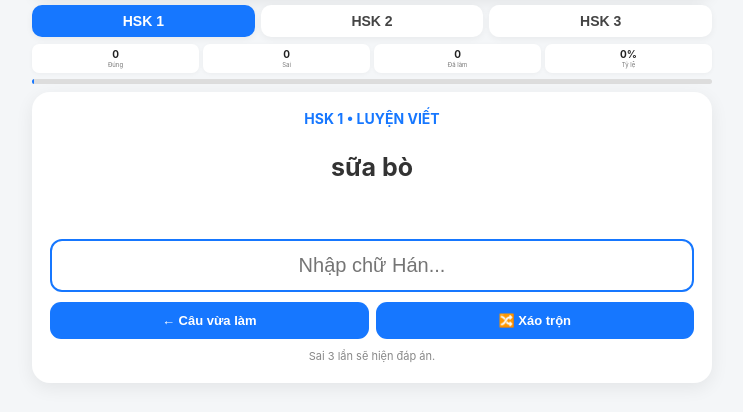
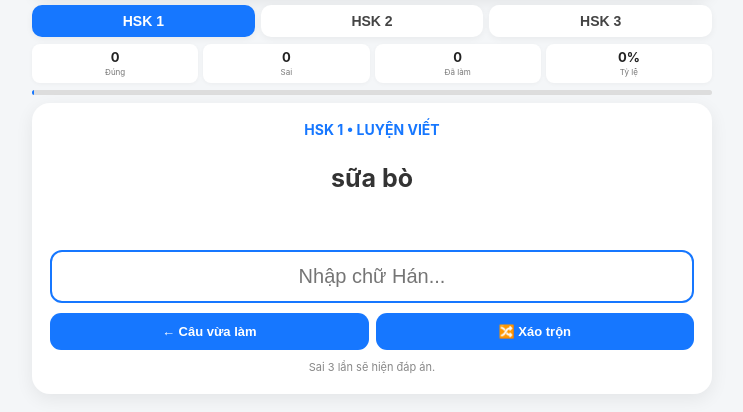
Before and after one commit to Leebac32/TIENG_TRUNG_LEEBACC, a plain HTML site: page index.html in a window 1280 px wide. Shown: the part 104-516 px from the top of the page, without its empty margins (268-1011 px from the left). Drawn offline with Linux system fonts and the light colour scheme.

Commit message:
Update index.html

```diff
--- a/index.html
+++ b/index.html
@@ -93,29 +93,29 @@ body {
 .stats {
     display: grid;
     grid-template-columns: repeat(4,1fr);
-    gap: 4px;
-    margin-bottom: 6px;
+    gap: 5px;
+    margin-bottom: 7px;
 }
 
 .stat {
     background: white;
-    border-radius: 7px;
-    padding: 4px 2px;
+    border-radius: 8px;
+    padding: 6px 3px;
     text-align: center;
     box-shadow: 0 1px 4px rgba(0,0,0,0.04);
 }
 
 .stat-number {
-    font-size: 10px;
-    line-height: 12px;
+    font-size: 13px;
+    line-height: 15px;
     font-weight: 700;
 }
 
 .stat-label {
-    font-size: 6px;
-    line-height: 8px;
+    font-size: 8px;
+    line-height: 10px;
     color: #777;
-    margin-top: 1px;
+    margin-top: 2px;
 }
 
 
```
